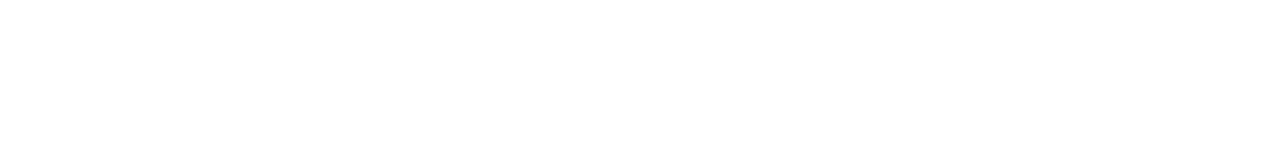
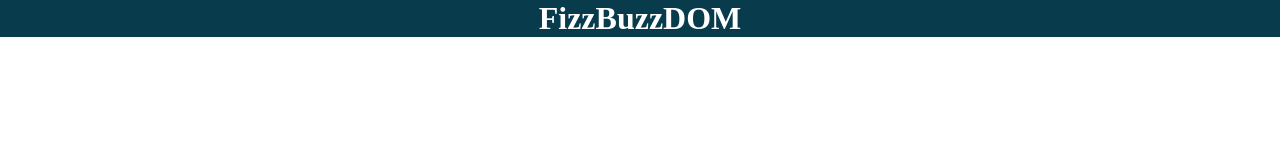
Before and after one commit to RaimondoCosma/js-fizzbuzz, a plain HTML site: page index.html in a window 1280 px wide. Drawn offline with Linux system fonts and the light colour scheme.

Commit message:
Aggiunge container, h1 e container per i numeri

```diff
--- a/css/style.css
+++ b/css/style.css
@@ -0,0 +1,23 @@
+/* -------------------
+    RESET
+------------------- */
+* {
+    margin: 0;
+    padding: 0;
+    box-sizing: border-box;
+}
+
+/* -------------------
+    COMMON
+------------------- */
+main {
+    background-color: #083b4c;
+    text-align: center;
+}
+.container {
+    max-width: 84.375rem;
+    margin: auto;
+}
+h1 {
+    color: white;
+}
--- a/index.html
+++ b/index.html
@@ -8,7 +8,14 @@
     <link rel="stylesheet" href="css/style.css">
 </head>
 <body>
-    <main></main>
+    <main>
+        <div class="container">
+            <h1>FizzBuzzDOM</h1>
+            <div id="total-numbers">
+
+            </div>
+        </div>
+    </main>
     <script src="js/my-script.js"></script>
 </body>
 </html>
```
